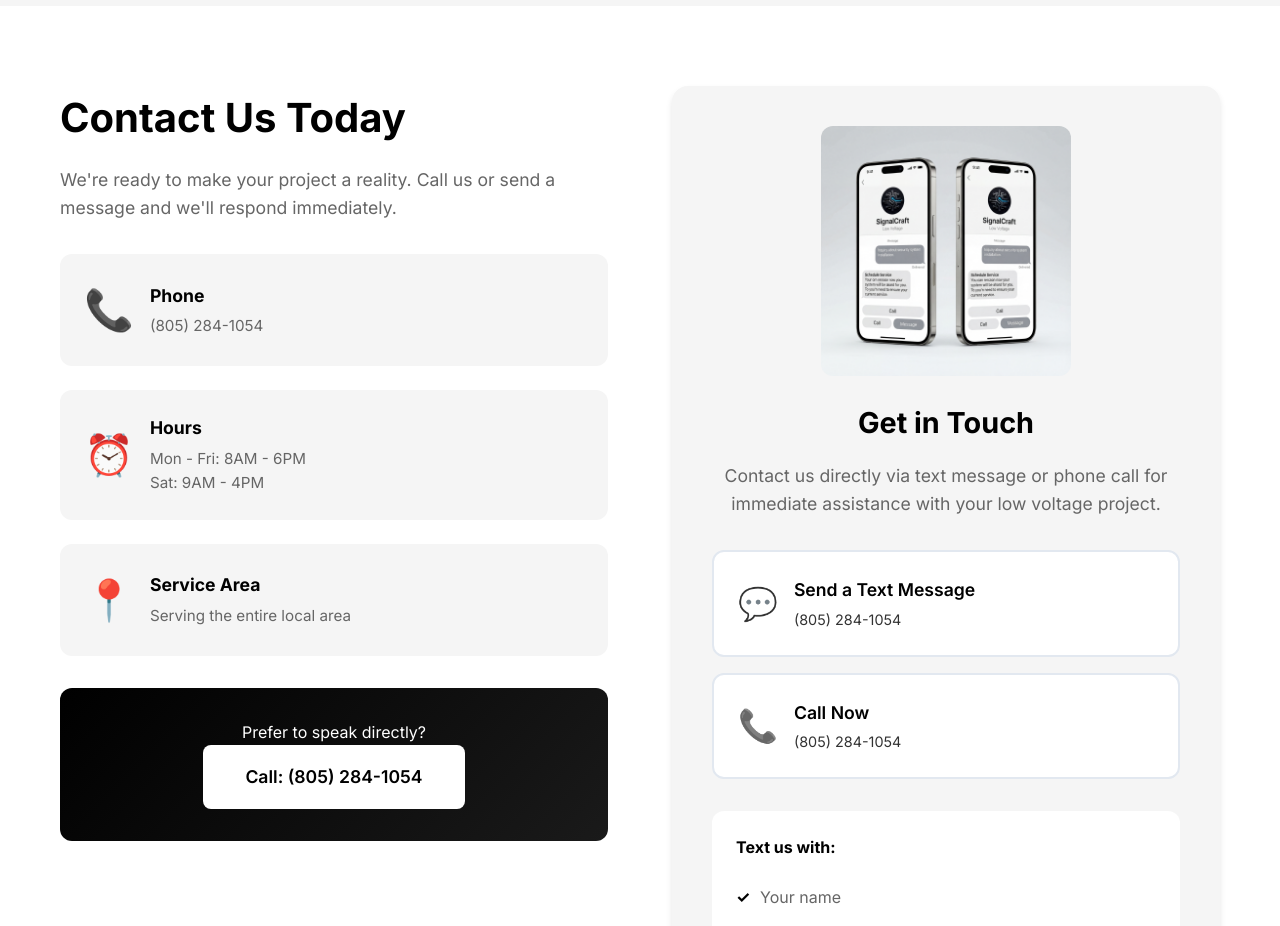
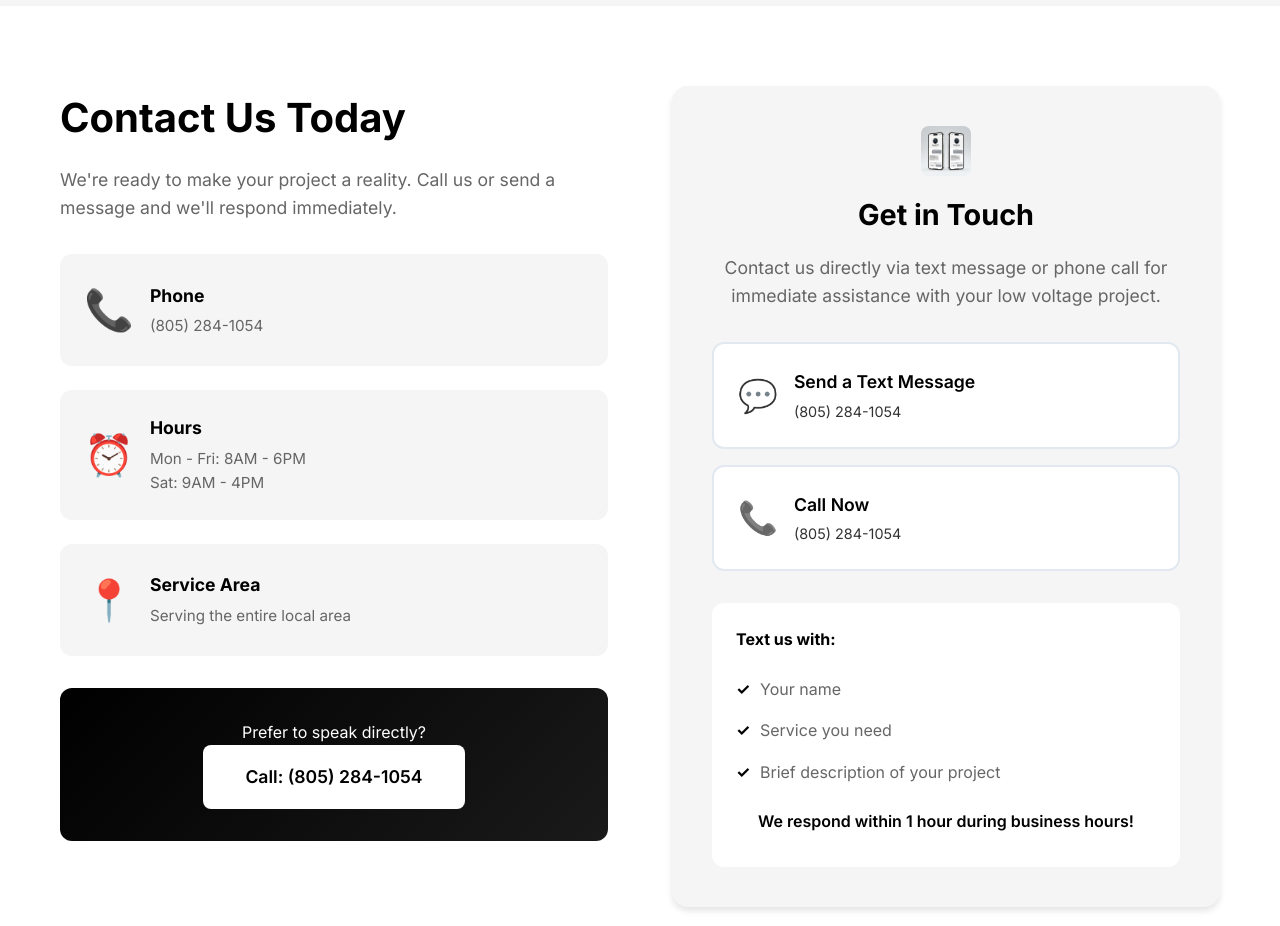
Before and after one commit to FocusMode-coder/Lowvoltage, a website: page index.html in a window 1280 px wide. Shown: the part 4520-5446 px from the top of the page. Drawn offline with Linux system fonts and the light colour scheme.

Commit message:
Reduce contact image size by 80% to 50px

```diff
--- a/styles.css
+++ b/styles.css
@@ -623,10 +623,10 @@ section {
 
 .contact-header-img {
     width: 100%;
-    max-width: 250px;
+    max-width: 50px;
     height: auto;
-    border-radius: 12px;
-    margin-bottom: 1.5rem;
+    border-radius: 8px;
+    margin-bottom: 1rem;
     display: block;
     margin-left: auto;
     margin-right: auto;
```
